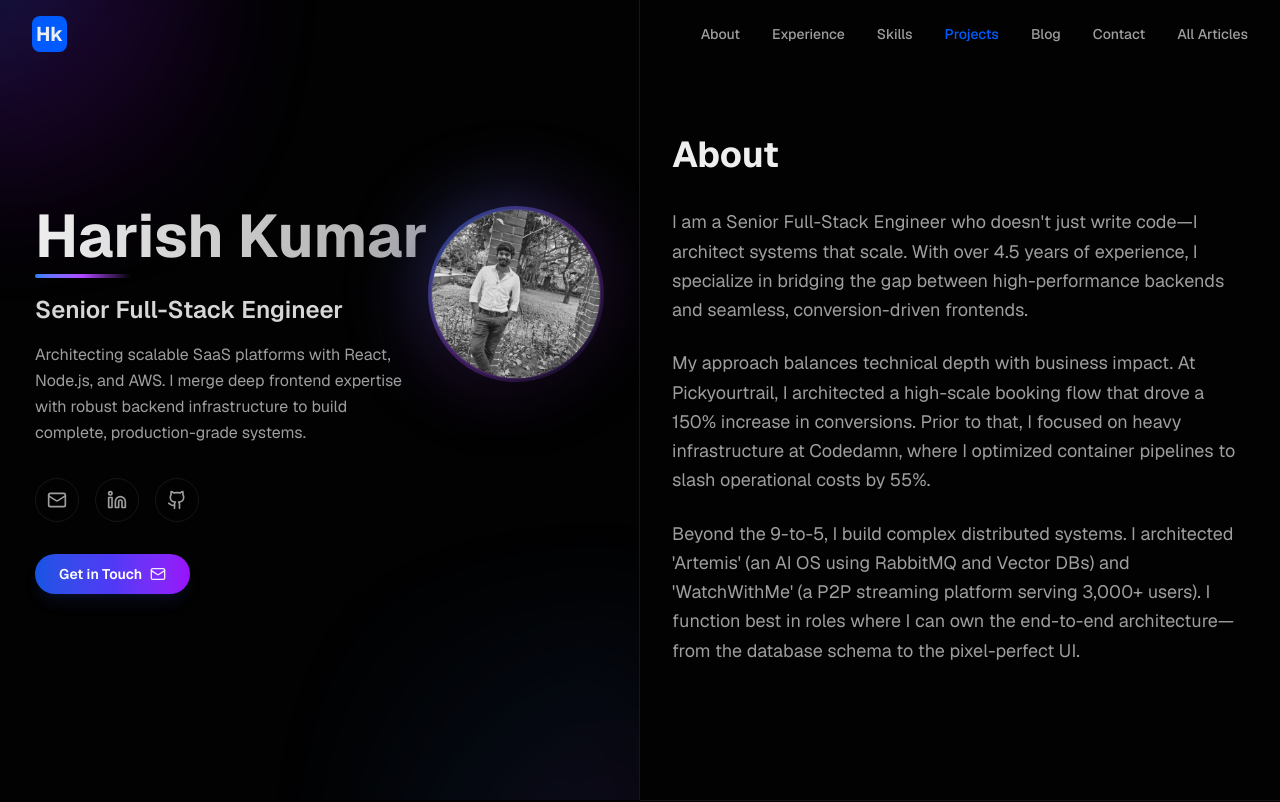
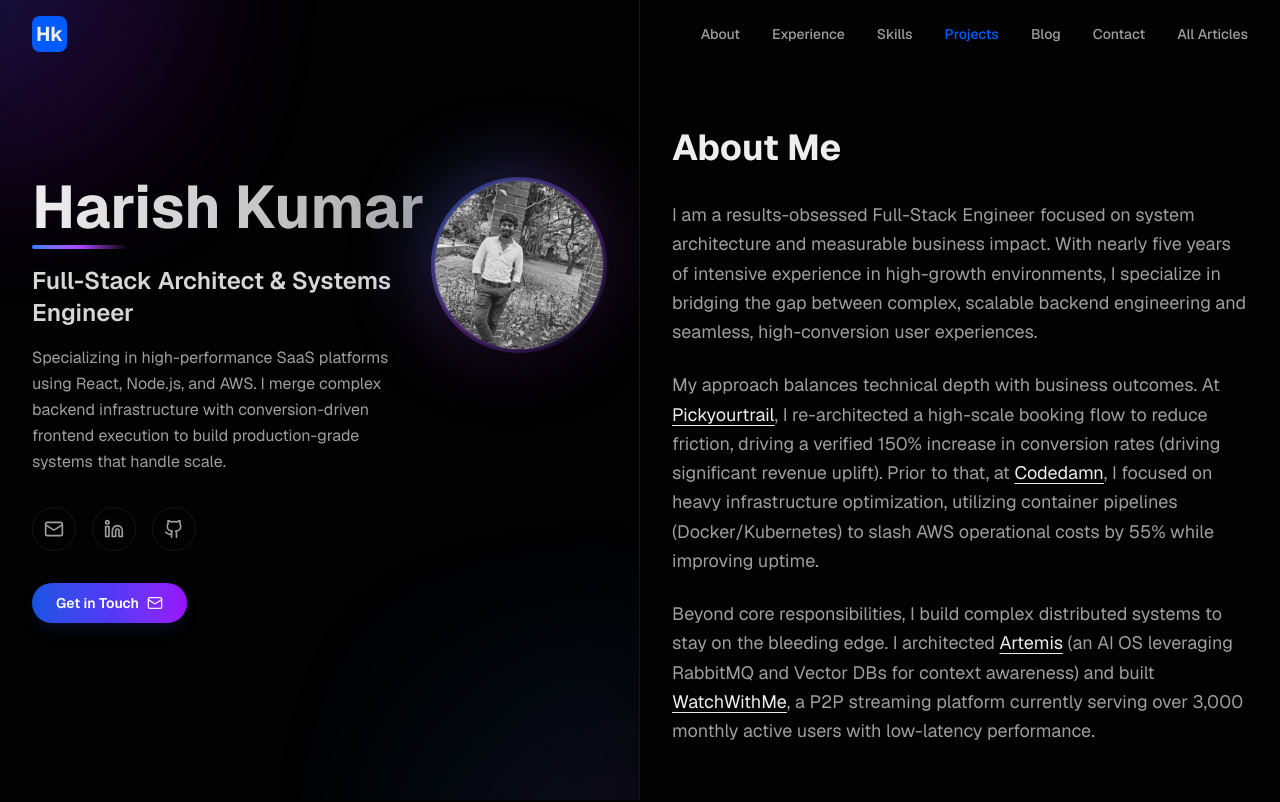
Before and after one commit to thelonewolf123/portfolio-v2, a Next.js app: page / in a window 1280 px wide. Shown: the top 802 px of the page. Built offline with nearby package versions, Linux system fonts and the light colour scheme.

Commit message:
feat: refactor AboutSection to remove props and update content for clarity and impact

```diff
--- a/app/page.tsx
+++ b/app/page.tsx
@@ -40,7 +40,7 @@ export default function Home() {
       {/* Content Section */}
       <div className="md:ml-[50%]">
         {/* About */}
-        <AboutSection data={portfolioData.about} />
+        <AboutSection />
 
         {/* Experience */}
         <ExperienceSection data={portfolioData.experience} />
--- a/components/sections/about-section.tsx
+++ b/components/sections/about-section.tsx
@@ -1,24 +1,72 @@
-interface AboutData {
-  title: string;
-  paragraphs: string[];
-}
+import Link from "next/link";
 
-interface AboutSectionProps {
-  data: AboutData;
-}
-
-export function AboutSection({ data }: AboutSectionProps) {
+export function AboutSection() {
   return (
     <section
       id="about"
       className="min-h-screen flex items-center px-4 md:px-8 py-20 md:py-32 justify-around"
     >
       <div className="max-w-2xl w-full">
-        <h2 className="text-3xl md:text-4xl font-bold mb-8">{data.title}</h2>
+        <h2 className="text-3xl md:text-4xl font-bold mb-8">About Me</h2>
         <div className="space-y-6 text-base md:text-lg text-muted-foreground leading-relaxed">
-          {data.paragraphs.map((paragraph, index) => (
-            <p key={index}>{paragraph}</p>
-          ))}
+          <p>
+            I am a results-obsessed Full-Stack Engineer focused on system
+            architecture and measurable business impact. With nearly five years
+            of intensive experience in high-growth environments, I specialize in
+            bridging the gap between complex, scalable backend engineering and
+            seamless, high-conversion user experiences.
+          </p>
+
+          <p>
+            My approach balances technical depth with business outcomes. At{" "}
+            <Link
+              href="https://www.pickyourtrail.com"
+              target="_blank"
+              rel="noopener noreferrer"
+              className="text-foreground underline underline-offset-4 hover:text-primary transition-colors"
+            >
+              Pickyourtrail
+            </Link>
+            , I re-architected a high-scale booking flow to reduce friction,
+            driving a verified 150% increase in conversion rates (driving
+            significant revenue uplift). Prior to that, at{" "}
+            <Link
+              href="https://codedamn.com"
+              target="_blank"
+              rel="noopener noreferrer"
+              className="text-foreground underline underline-offset-4 hover:text-primary transition-colors"
+            >
+              Codedamn
+            </Link>
+            , I focused on heavy infrastructure optimization, utilizing
+            container pipelines (Docker/Kubernetes) to slash AWS operational
+            costs by 55% while improving uptime.
+          </p>
+
+          <p>
+            Beyond core responsibilities, I build complex distributed systems to
+            stay on the bleeding edge. I architected{" "}
+            <Link
+              href="https://artemis-ai-beta.vercel.app"
+              target="_blank"
+              rel="noopener noreferrer"
+              className="text-foreground underline underline-offset-4 hover:text-primary transition-colors"
+            >
+              Artemis
+            </Link>{" "}
+            (an AI OS leveraging RabbitMQ and Vector DBs for context awareness)
+            and built{" "}
+            <Link
+              href="https://watchwithme.in"
+              target="_blank"
+              rel="noopener noreferrer"
+              className="text-foreground underline underline-offset-4 hover:text-primary transition-colors"
+            >
+              WatchWithMe
+            </Link>
+            , a P2P streaming platform currently serving over 3,000 monthly
+            active users with low-latency performance.
+          </p>
         </div>
       </div>
     </section>
--- a/components/sections/hero-section.tsx
+++ b/components/sections/hero-section.tsx
@@ -23,12 +23,13 @@ export function HeroSection() {
               <div className="h-1 w-24 bg-linear-to-r from-blue-500 via-purple-500 to-transparent mx-auto md:mx-0 rounded-full"></div>
             </div>
             <p className="text-xl md:text-2xl font-semibold text-foreground/90">
-              Senior Full-Stack Engineer
+              Full-Stack Architect & Systems Engineer
             </p>
             <p className="text-base text-muted-foreground leading-relaxed max-w-sm">
-              Architecting scalable SaaS platforms with React, Node.js, and AWS.
-              I merge deep frontend expertise with robust backend infrastructure
-              to build complete, production-grade systems.
+              Specializing in high-performance SaaS platforms using React,
+              Node.js, and AWS. I merge complex backend infrastructure with
+              conversion-driven frontend execution to build production-grade
+              systems that handle scale.
             </p>
           </div>
 
--- a/data/portfolio.json
+++ b/data/portfolio.json
@@ -1,12 +1,4 @@
 {
-    "about": {
-        "title": "About",
-        "paragraphs": [
-            "I am a Senior Full-Stack Engineer who doesn't just write code—I architect systems that scale. With over 4.5 years of experience, I specialize in bridging the gap between high-performance backends and seamless, conversion-driven frontends.",
-            "My approach balances technical depth with business impact. At Pickyourtrail, I architected a high-scale booking flow that drove a 150% increase in conversions. Prior to that, I focused on heavy infrastructure at Codedamn, where I optimized container pipelines to slash operational costs by 55%.",
-            "Beyond the 9-to-5, I build complex distributed systems. I architected 'Artemis' (an AI OS using RabbitMQ and Vector DBs) and 'WatchWithMe' (a P2P streaming platform serving 3,000+ users). I function best in roles where I can own the end-to-end architecture—from the database schema to the pixel-perfect UI."
-        ]
-    },
     "experience": {
         "title": "Experience",
         "experiences": [
```
